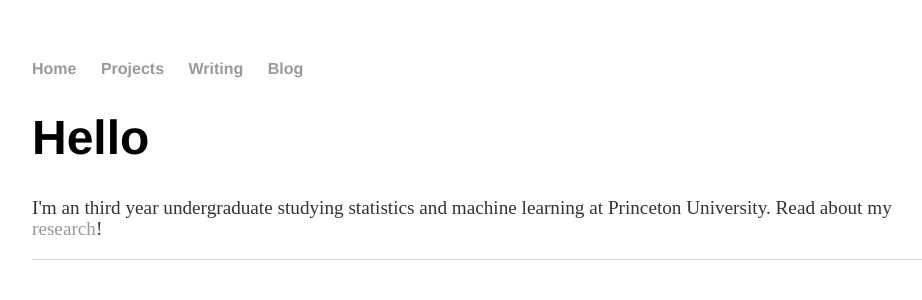
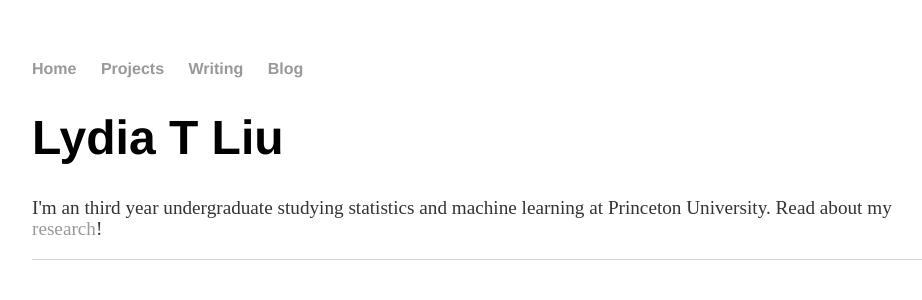
Before and after one commit to serenalwang/serenalwang.github.io, a Jekyll site: the page built from index.html, in a window 1280 px wide. Shown: the top 300 px of the page, without its empty margins (160-1082 px from the left). Built offline with Jekyll 4.4.1, drawn with Linux system fonts in a browser that asks for light colours.

Commit message:
Update index.html

```diff
--- a/index.html
+++ b/index.html
@@ -3,6 +3,6 @@ layout: default
 title: Lydia Liu
 ---
 <div class="blurb">
-	<h1>Hello</h1>
+	<h1>Lydia T Liu</h1>
 		<p>I'm an third year undergraduate studying statistics and machine learning at Princeton University. Read about my <a href="/projects">research</a>!</p>
 </div><!-- /.blurb -->
```
